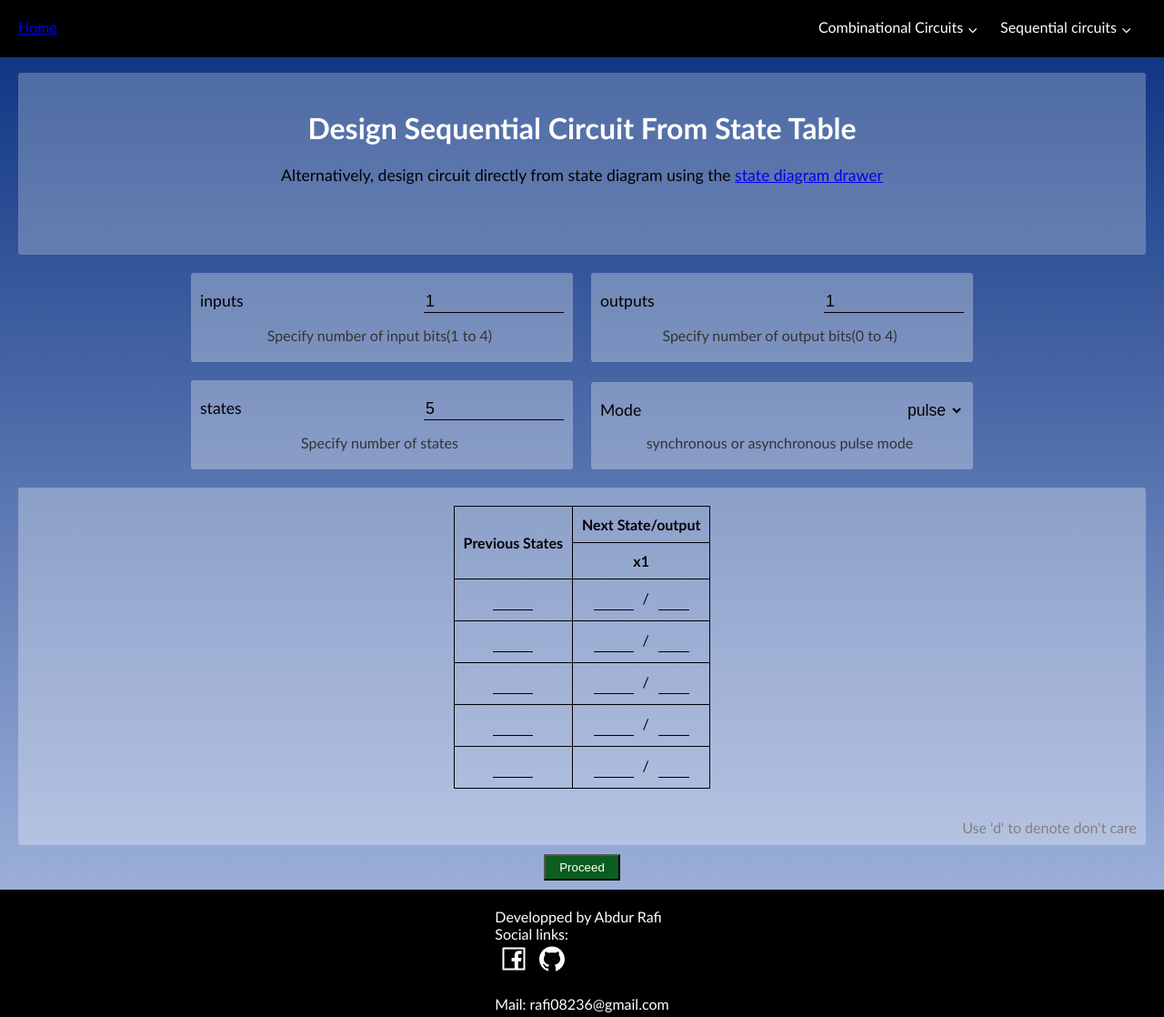
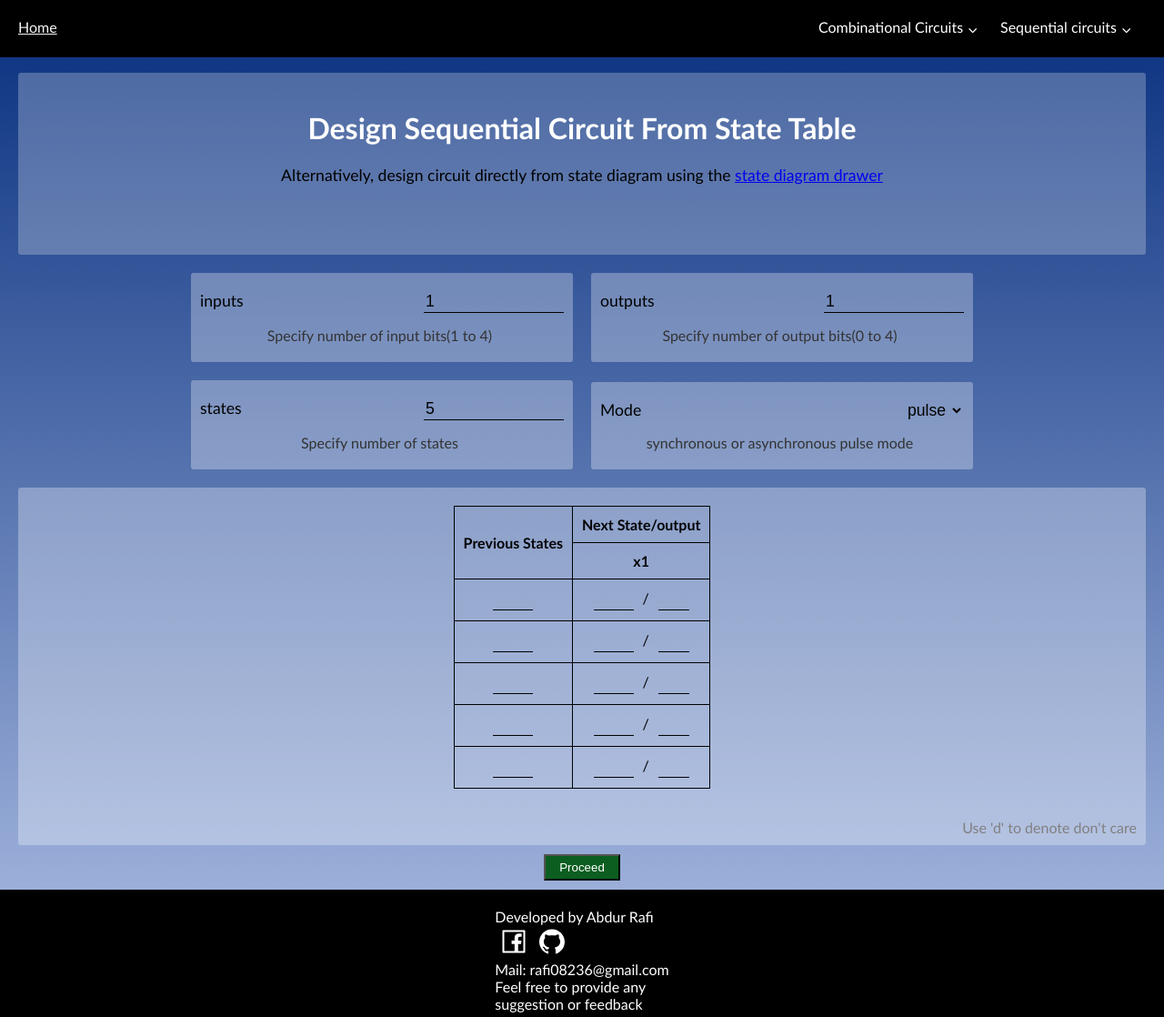
Before and after one commit to abdur-rafi/sequential-circuit-designer, a Next.js app: page /statetable in a window 1280 px wide. Shown: the whole page at 91% size. Built offline with nearby package versions, Linux system fonts and the light colour scheme.

Commit message:
minor change, typo fixed

```diff
--- a/Components/Footer.tsx
+++ b/Components/Footer.tsx
@@ -10,18 +10,19 @@ const Footer : React.FC<{
         <div className = {styles.footer}>
             <div className = {styles.cardContainer}>
                 <div>
-                    Developped by Abdur Rafi
-                    <br/>
-                    Social links:
+                    Developed by Abdur Rafi
+                    {/* <br/> */}
                     <div className = {styles.linksContainer} >
                         <a target = "_blank" href="https://www.facebook.com/abdur08236.rafi" > <AiOutlineFacebook className = {styles.facebookIcon} /> </a>
-                        <a target = "_blank" href = "https://github.com/abdur-rafi" > <AiFillGithub className = {styles.githubIcon} /> </a>
+                        <a target = "_blank" href = "https://github.com/abdur-rafi/sequential-circuit-designer" > <AiFillGithub className = {styles.githubIcon} /> </a>
+
                     </div>
+                    {/* <br/> */}
+                    Mail: rafi08236@gmail.com
                     <br/>
-                    Mail: rafi08236@gmail.com
-                </div>
-                <div>
-
+                    Feel free to provide any
+                    <br/>
+                    suggestion or feedback
                 </div>
             </div>
 
--- a/styles/footerheadercontainer.module.scss
+++ b/styles/footerheadercontainer.module.scss
@@ -37,6 +37,10 @@ $footerHeight : 100px;
 
 
     z-index: 10000;
+
+    a{
+        color: whitesmoke;
+    }
 
     a:visited{
         color: black;
```
